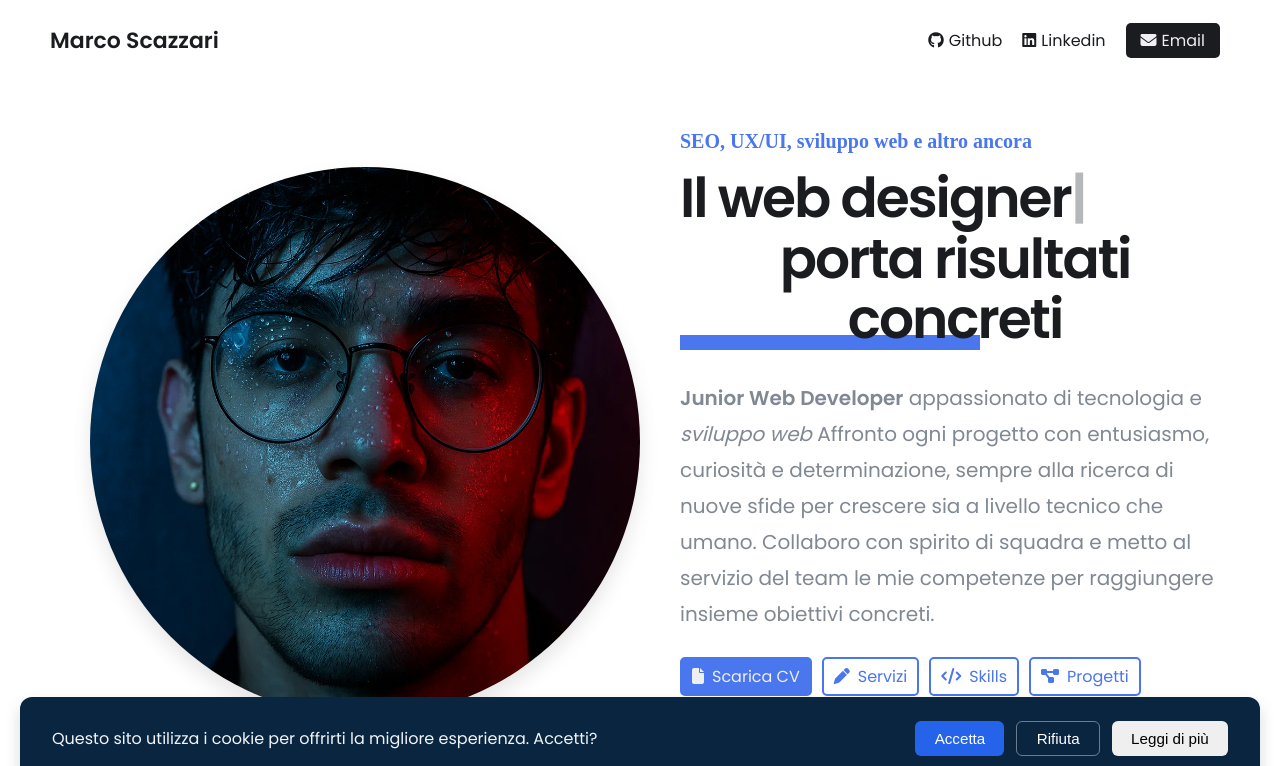
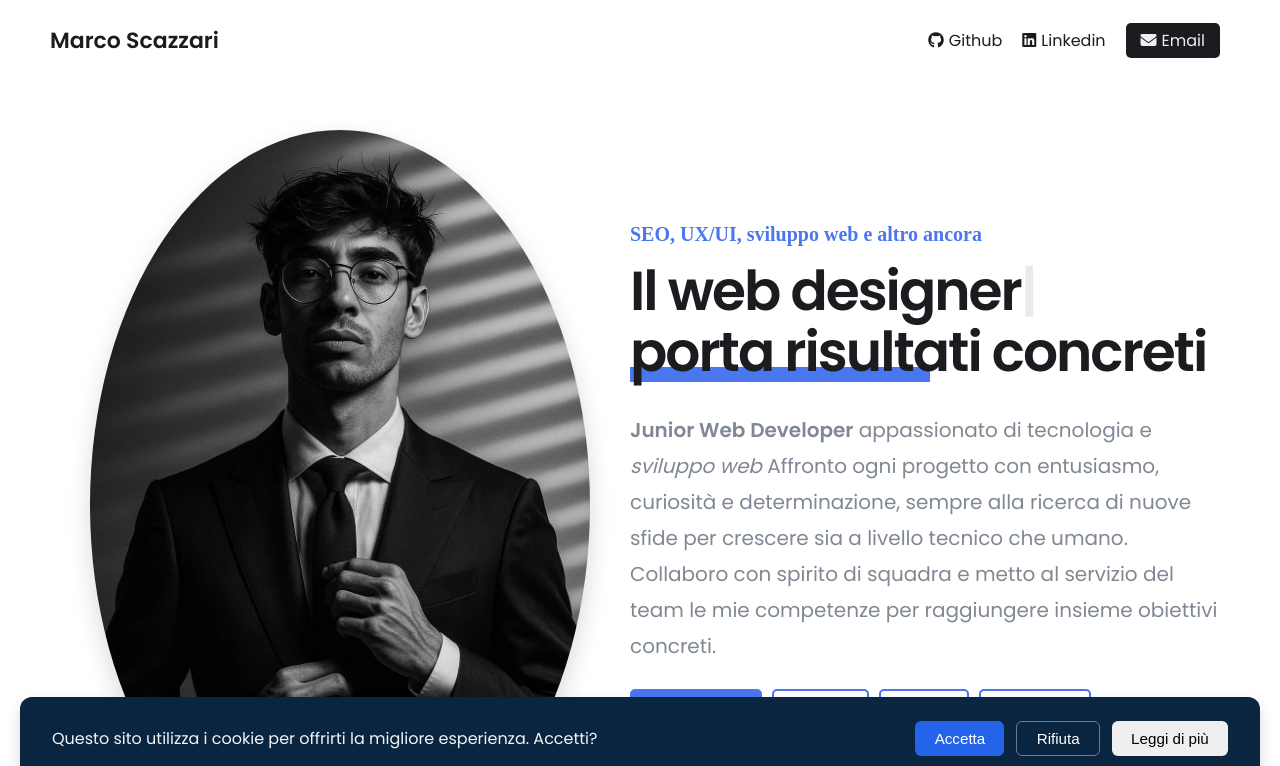
Before and after one commit to marcoscazzari03/Portoflio-Angular, an Angular app: page / in a window 1280 px wide. Shown: the top 766 px of the page. Built offline with nearby package versions, Linux system fonts and the light colour scheme.

Commit message:
minor changes

```diff
--- a/src/app/home/hero/hero.component.css
+++ b/src/app/home/hero/hero.component.css
@@ -121,14 +121,24 @@
 .hero-section .headshot img {
   display: block;
   max-width: 550px;
-  width: 550px;
-  aspect-ratio: 1 / 1;
-  object-fit: cover;
+  width: 500px;
+  height: auto;
+  object-fit: contain;
   border-radius: 50%;
-  margin: 0 auto;
-  box-shadow: 0 10px 20px rgba(0, 0, 0, 0.1);
-  transition: transform 0.3s ease, box-shadow 0.3s ease;
+  margin-inline: auto;
+
+  box-shadow:
+    0 10px 25px rgba(0, 0, 0, 0.15);
+  transition: transform 0.4s ease, box-shadow 0.4s ease;
+
+  background-color: #f8f8f8;
 }
+.hero-section .headshot img:hover {
+  transform: scale(1.03);
+  box-shadow:
+    0 14px 30px rgba(0, 0, 0, 0.2);
+}
+
 
 @media (max-width: 740px) {
 
--- a/src/app/home/hero/hero.component.html
+++ b/src/app/home/hero/hero.component.html
@@ -34,7 +34,7 @@
   </div>
 
   <div class="headshot">
-    <img src="assets/images/Marco.webp" alt="Marco Scazzari" />
+    <img src="assets/images/Marcoo.webp" alt="Marco Scazzari" />
   </div>
   <app-go-top></app-go-top>
 </section>
```
Also changed, not shown: src/assets/images/Marcoo.webp (added), src/assets/images/Marcooo.webp (added).
